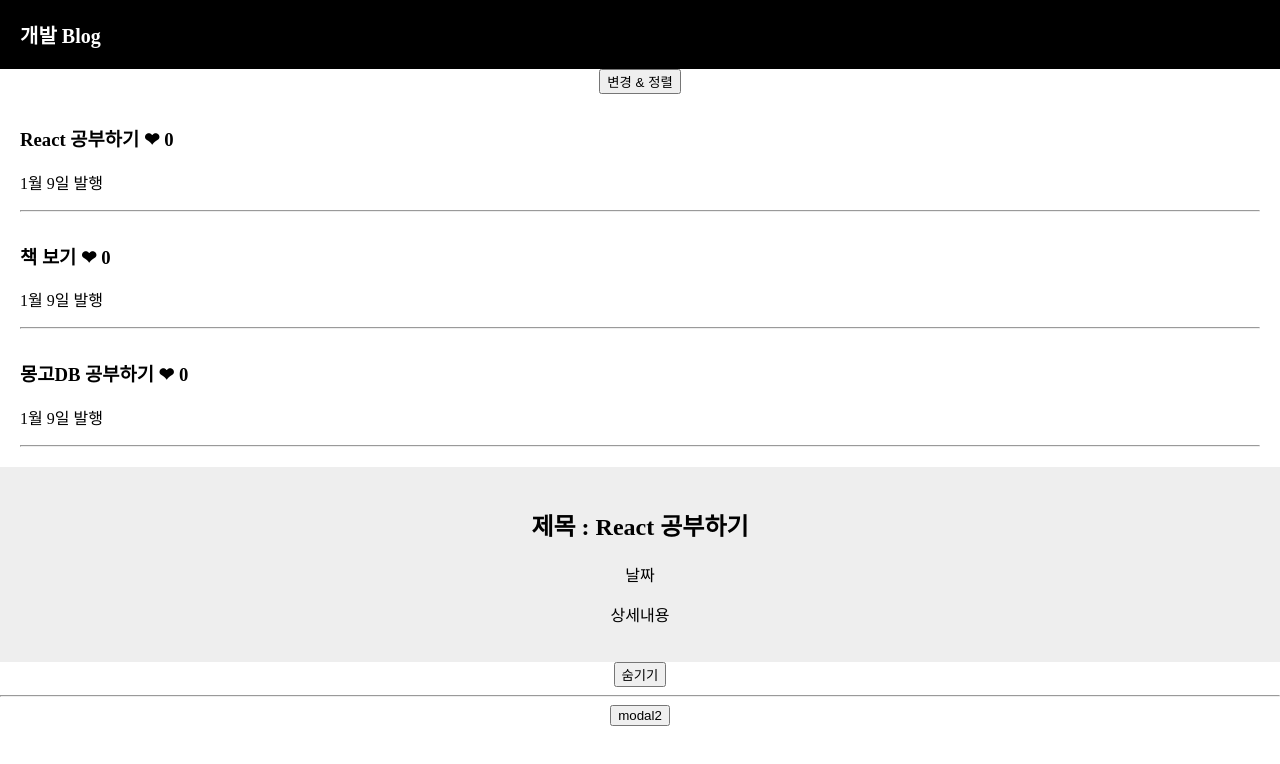
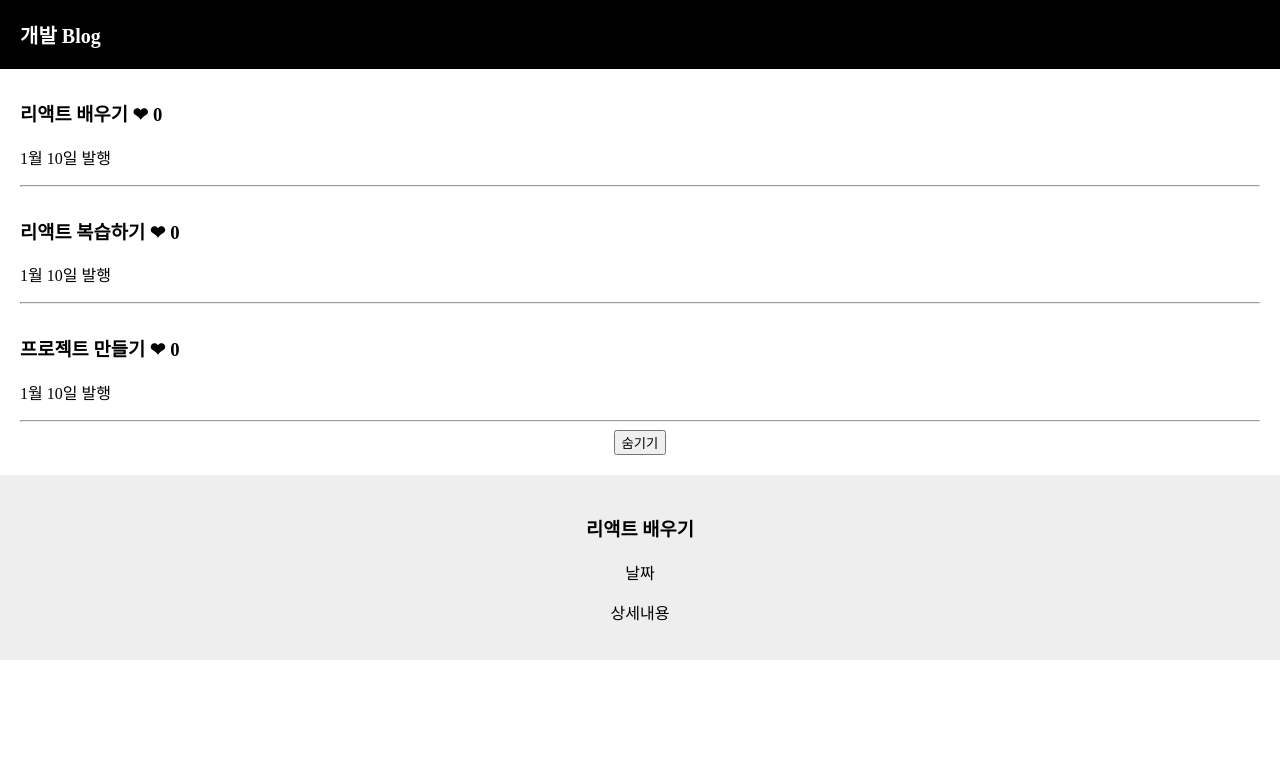
Before and after one commit to k9want/react-study, a React (Create React App) app: page / in a window 1280 px wide. Both pictures are taken after a click on the button "보여주기". Shown: the top 764 px of the page. Built offline with nearby package versions, Linux system fonts and the light colour scheme.

Commit message:
지금까지 한것 복습

```diff
--- a/src/App.js
+++ b/src/App.js
@@ -3,98 +3,151 @@ import logo from "./logo.svg";
 import "./App.css";
 
 function App() {
-  let [글제목, 글제목변경] = useState([
-    "React 공부하기",
-    "책 보기",
-    "몽고DB 공부하기",
+  //   let [글제목, 글제목변경] = useState([
+  //     "React 공부하기",
+  //     "책 보기",
+  //     "몽고DB 공부하기",
+  //   ]);
+
+  //   let [좋아요, 좋아요변경] = useState([0, 0, 0]); // 1.개별로 좋아요 구현을 위해 우선 좋아요를 Array로 바꾼다.
+  //   let [modal, modal변경] = useState(false);
+  //   let [modal2, modal2변경] = useState(false);
+  //   let [방금누른제목, 방금누른제목변경] = useState(0);
+
+  //   function 제목바꾸기() {
+  //     var newArray = [...글제목];
+  //     newArray[0] = "리액트 공부하기";
+  //     글제목변경(newArray.sort());
+  //   }
+
+  //   // 좋아요 버튼 개별로 구현
+  //   const 좋아요바꾸기 = i => {
+  //     let 좋아요copy = [...좋아요]; // 2. Array로 된 state는 우선 복사를 한다. 이때 깊은 복사를 해서 참조 공유하지 않도록 한다.
+  //     좋아요copy[i]++;
+  //     좋아요변경(좋아요copy); // 3. State변경함수는 State를 전부 바꾸기 때문에 바뀐 값을 통째로 넣어야한다는 점 주의!!
+  //   };
+
+  //   function 반복된UI() {
+  //     var array = [];
+  //     for (var i = 0; i < 3; i++) {
+  //       array.push(<div>안녕</div>);
+  //     }
+
+  //     return array;
+  //   }
+
+  //   // 사용할 때
+  //   {
+  //     반복된UI();
+  //   }
+
+  //   return (
+  //     <div className="App">
+  //       <div className="black-nav">
+  //         <div>개발 Blog</div>
+  //       </div>
+  //       <button onClick={제목바꾸기}>변경 & 정렬</button>
+
+  //       {글제목.map((a, i) => {
+  //         return (
+  //           <div className="list">
+  //             <h3
+  //               onClick={() => {
+  //                 방금누른제목변경(i);
+  //               }}
+  //             >
+  //               {a} <span onClick={() => 좋아요바꾸기(i)}> ❤ </span>
+  //               {좋아요[i]}
+  //             </h3>
+  //             <p>1월 9일 발행</p>
+  //             <hr />
+  //           </div>
+  //         );
+  //       })}
+
+  //       {modal === true ? (
+  //         <Modal 글제목={글제목} 방금누른제목={방금누른제목} />
+  //       ) : null}
+  //       <button onClick={() => modal변경(!modal)}>
+  //         {modal === true ? "숨기기" : "보여주기"}
+  //       </button>
+  //       <hr />
+  //       <button onClick={() => modal2변경(!modal2)}>modal2</button>
+  //       {modal2 === true ? <Modal2 /> : null}
+  //     </div>
+  //   );
+  // }
+
+  // function Modal(props) {
+  //   return (
+  //     <div className="modal">
+  //       <h2>제목 : {props.글제목[props.방금누른제목]}</h2>
+  //       <p>날짜</p>
+  //       <p>상세내용</p>
+  //     </div>
+  //   );
+  // }
+
+  // function Modal2() {
+  //   return (
+  //     <div className="modal2">
+  //       <h2>제목</h2>
+  //       <p>상세내용</p>
+  //     </div>
+  //   );
+
+  // 다시 한번 연습하기
+
+  let [title, titleState] = useState([
+    "리액트 배우기",
+    "리액트 복습하기",
+    "프로젝트 만들기",
   ]);
-
-  let [좋아요, 좋아요변경] = useState([0, 0, 0]); // 1.개별로 좋아요 구현을 위해 우선 좋아요를 Array로 바꾼다.
-  let [modal, modal변경] = useState(false);
-  let [modal2, modal2변경] = useState(false);
-  let [방금누른제목, 방금누른제목변경] = useState(0);
-
-  function 제목바꾸기() {
-    var newArray = [...글제목];
-    newArray[0] = "리액트 공부하기";
-    글제목변경(newArray.sort());
-  }
-
-  // 좋아요 버튼 개별로 구현
-  const 좋아요바꾸기 = i => {
-    let 좋아요copy = [...좋아요]; // 2. Array로 된 state는 우선 복사를 한다. 이때 깊은 복사를 해서 참조 공유하지 않도록 한다.
-    좋아요copy[i]++;
-    좋아요변경(좋아요copy); // 3. State변경함수는 State를 전부 바꾸기 때문에 바뀐 값을 통째로 넣어야한다는 점 주의!!
-  };
-
-  function 반복된UI() {
-    var array = [];
-    for (var i = 0; i < 3; i++) {
-      array.push(<div>안녕</div>);
-    }
-
-    return array;
-  }
-
-  // 사용할 때
-  {
-    반복된UI();
-  }
+  let [like, likeState] = useState([0, 0, 0]);
+  let [modalShow, modalShowState] = useState(false);
+  let [modaltitle, modaltitleState] = useState(0);
 
   return (
     <div className="App">
       <div className="black-nav">
         <div>개발 Blog</div>
       </div>
-      <button onClick={제목바꾸기}>변경 & 정렬</button>
 
-      {글제목.map((a, i) => {
+      {title.map((t, i) => {
         return (
           <div className="list">
-            <h3
-              onClick={() => {
-                방금누른제목변경(i);
-              }}
-            >
-              {a} <span onClick={() => 좋아요바꾸기(i)}> ❤ </span>
-              {좋아요[i]}
+            <h3 onClick={() => modaltitleState(i)}>
+              {t}
+              <span onClick={() => likeChange(i)}> ❤ {like[i]}</span>
             </h3>
-            <p>1월 9일 발행</p>
+            <p>1월 10일 발행</p>
             <hr />
           </div>
         );
       })}
 
-      {modal === true ? (
-        <Modal 글제목={글제목} 방금누른제목={방금누른제목} />
-      ) : null}
-      <button onClick={() => modal변경(!modal)}>
-        {modal === true ? "숨기기" : "보여주기"}
+      <button onClick={() => modalShowState(!modalShow)}>
+        {modalShow === true ? "숨기기" : "보여주기"}
       </button>
-      <hr />
-      <button onClick={() => modal2변경(!modal2)}>modal2</button>
-      {modal2 === true ? <Modal2 /> : null}
+      {modalShow === true ? <Modal title={title} /> : null}
     </div>
   );
+
+  function likeChange(i) {
+    let newLike = [...like];
+    newLike[i]++;
+    likeState(newLike);
   }
 
   function Modal(props) {
     return (
       <div className="modal">
-      <h2>제목 : {props.글제목[props.방금누른제목]}</h2>
+        <h3>{props.title[modaltitle]}</h3>
         <p>날짜</p>
         <p>상세내용</p>
       </div>
     );
   }
-
-function Modal2() {
-  return (
-    <div className="modal2">
-      <h2>제목</h2>
-      <p>상세내용</p>
-    </div>
-  );
 }
 
 export default App;
```
Lines whose indentation alone changed are shown as unchanged.
